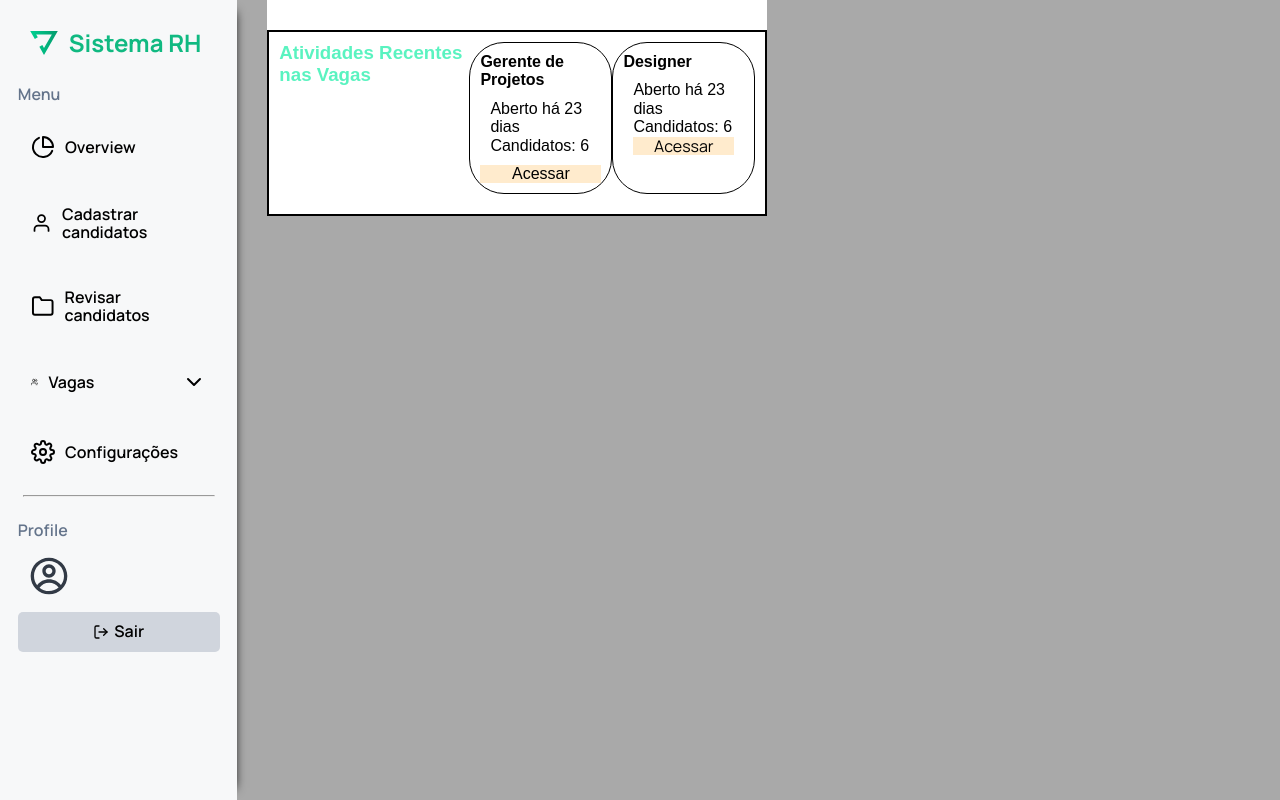
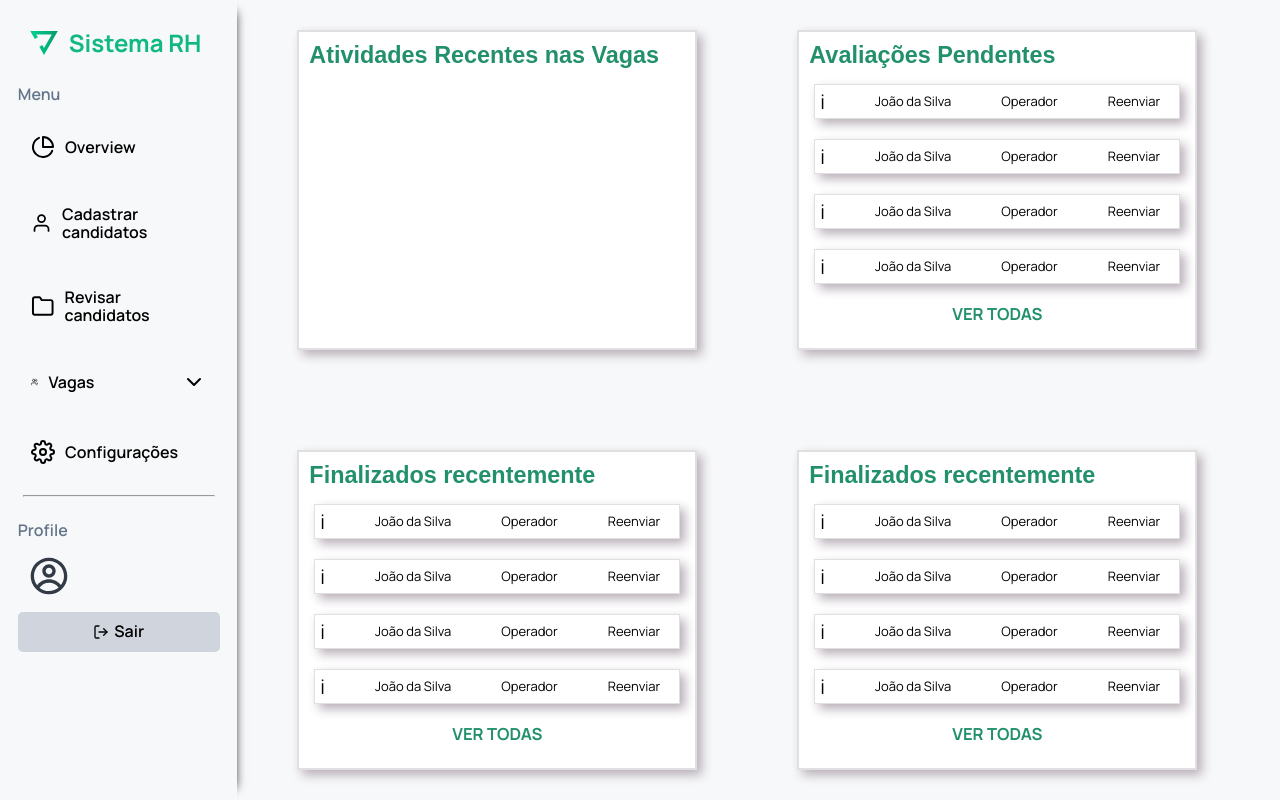
Before and after one commit to RSNF/Sistema-RH, a React (Create React App) app in the folder frontend/: page / in a window 1280 px wide. Built offline with nearby package versions, Linux system fonts and the light colour scheme; no server answers.

Commit message:
ATUALIZAÇÃO DASHBOARD

```diff
--- a/frontend/src/components/Atividade/index.jsx
+++ b/frontend/src/components/Atividade/index.jsx
@@ -2,31 +2,224 @@ import "./style.css";
 
 export const Atividade = ({ href, text, target }) => {
   return (
+    <div className="container">
       <section className="atividades">
-      <section className="atividades-vagas">
+        <section className="atividades-grid item1">
           <div className="text-principal">
             <h3 className="text-font">Atividades Recentes nas Vagas</h3>
           </div>
-        <div className="item">
-          <h4 className="text-font">Gerente de Projetos</h4>
-          <div className="text-item">
-            <p className="text-font">Aberto há 23 dias</p>
-            <p className="text-font">Candidatos: 6</p>
+        </section>
+
+        <section className="atividades-grid ">
+          <div className="text-principal">
+            <h3 className="text-font">Avaliações Pendentes</h3>
           </div>
-          <div className="acesso">
-            <p className="text-font">Acessar</p>
+          <div className="contantes-item">
+            <div className="pendente-item">
+              <span>i</span>
+              <span>
+                <p>João da Silva</p>
+              </span>
+              <span>
+                <p>Operador</p>
+              </span>
+              <form>
+                <div id="input-div">
+                  <p>Reenviar</p>
+                </div>
+              </form>
+            </div>
+
+            <div className="pendente-item">
+              <span>i</span>
+              <span>
+                <p>João da Silva</p>
+              </span>
+              <span>
+                <p>Operador</p>
+              </span>
+              <form>
+                <div id="input-div">
+                  <p>Reenviar</p>
+                </div>
+              </form>
+            </div>
+
+            <div className="pendente-item">
+              <span>i</span>
+              <span>
+                <p>João da Silva</p>
+              </span>
+              <span>
+                <p>Operador</p>
+              </span>
+              <form>
+                <div id="input-div">
+                  <p>Reenviar</p>
+                </div>
+              </form>
+            </div>
+
+            <div className="pendente-item">
+              <span>i</span>
+              <span>
+                <p>João da Silva</p>
+              </span>
+              <span>
+                <p>Operador</p>
+              </span>
+              <form>
+                <div id="input-div">
+                  <p>Reenviar</p>
+                </div>
+              </form>
             </div>
           </div>
+          <div className="ver-pendente">
+            <h5>VER TODAS</h5>
+          </div>
+        </section>
 
-        <div className="item">
-          <h4 className="text-font">Designer</h4>
-          <div className="text-item">
-            <p className="text-font">Aberto há 23 dias</p>
-            <p className="text-font">Candidatos: 6</p>
-            <p className="acesso">Acessar</p>
+        <section className="atividades-grid item3">
+          <div className="text-principal">
+            <h3 className="text-font">Finalizados recentemente</h3>
           </div>
+          <div className="contantes-item">
+            <div className="pendente-item">
+              <span>i</span>
+              <span>
+                <p>João da Silva</p>
+              </span>
+              <span>
+                <p>Operador</p>
+              </span>
+              <form>
+                <div id="input-div">
+                  <p>Reenviar</p>
+                </div>
+              </form>
+            </div>
+
+            <div className="pendente-item">
+              <span>i</span>
+              <span>
+                <p>João da Silva</p>
+              </span>
+              <span>
+                <p>Operador</p>
+              </span>
+              <form>
+                <div id="input-div">
+                  <p>Reenviar</p>
+                </div>
+              </form>
+            </div>
+
+            <div className="pendente-item">
+              <span>i</span>
+              <span>
+                <p>João da Silva</p>
+              </span>
+              <span>
+                <p>Operador</p>
+              </span>
+              <form>
+                <div id="input-div">
+                  <p>Reenviar</p>
+                </div>
+              </form>
+            </div>
+
+            <div className="pendente-item">
+              <span>i</span>
+              <span>
+                <p>João da Silva</p>
+              </span>
+              <span>
+                <p>Operador</p>
+              </span>
+              <form>
+                <div id="input-div">
+                  <p>Reenviar</p>
+                </div>
+              </form>
+            </div>
+          </div>
+          <div className="ver-pendente">
+            <h5>VER TODAS</h5>
+          </div>
+        </section>
+
+        <section className="atividades-grid item4">
+          <div className="text-principal">
+            <h3 className="text-font">Finalizados recentemente</h3>
+          </div>
+          <div className="contantes-item">
+            <div className="pendente-item">
+              <span>i</span>
+              <span>
+                <p>João da Silva</p>
+              </span>
+              <span>
+                <p>Operador</p>
+              </span>
+              <form>
+                <div id="input-div">
+                  <p>Reenviar</p>
+                </div>
+              </form>
+            </div>
+
+            <div className="pendente-item">
+              <span>i</span>
+              <span>
+                <p>João da Silva</p>
+              </span>
+              <span>
+                <p>Operador</p>
+              </span>
+              <form>
+                <div id="input-div">
+                  <p>Reenviar</p>
+                </div>
+              </form>
+            </div>
+
+            <div className="pendente-item">
+              <span>i</span>
+              <span>
+                <p>João da Silva</p>
+              </span>
+              <span>
+                <p>Operador</p>
+              </span>
+              <form>
+                <div id="input-div">
+                  <p>Reenviar</p>
+                </div>
+              </form>
+            </div>
+
+            <div className="pendente-item">
+              <span>i</span>
+              <span>
+                <p>João da Silva</p>
+              </span>
+              <span>
+                <p>Operador</p>
+              </span>
+              <form>
+                <div id="input-div">
+                  <p>Reenviar</p>
+                </div>
+              </form>
+            </div>
+          </div>
+          <div className="ver-pendente">
+            <h5>VER TODAS</h5>
           </div>
         </section>
       </section>
+    </div>
   );
 };
--- a/frontend/src/components/Atividade/style.css
+++ b/frontend/src/components/Atividade/style.css
@@ -3,47 +3,64 @@
   padding: 0;
   box-sizing: border-box;
 }
-body {
-  background-color: darkgray;
+p {
+  font-size: 13px;
 }
 .text-font {
   font-family: Arial, Helvetica, sans-serif;
 }
 .text-principal {
   padding-bottom: 10px;
-  color: rgb(90, 243, 192);
+  color: rgb(34, 144, 107);
 }
-.atividades {
-  padding-top: 30px;
-  background-color: white;
-  width: 500px;
-
+.container {
   display: flex;
   flex-direction: column;
 }
-.atividades-vagas {
+.atividades {
+  padding: 30px;
+  min-height: 100vh;
+  width: 500px;
+
+  display: grid;
+  grid-template-columns: repeat(2, 1fr);
+  gap: 100px;
+  grid-auto-rows: minmax(300px, auto);
+}
+.atividades-grid {
+  border: 2px solid #e0e0e0;
+  background-color: white;
+  font-size: 20px;
   padding: 10px;
-  border: 2px solid black;
-  padding-bottom: 20px;
+  width: 50vh;
+  height: auto;
 
+  box-shadow: 5px 5px 10px rgba(184, 175, 184, 1);
+  -webkit-box-shadow: 5px 5px 10px rgba(184, 175, 184, 1);
+  -moz-box-shadow: 5px 5px 10px rgba(184, 175, 184, 1);
+}
+
+.contantes-item {
   display: flex;
-  justify-content: flex-end;
+  padding: 5px;
+  flex-direction: column;
+  gap: 20px;
 }
-.item {
-  padding: 10px;
+.pendente-item {
+  display: flex;
+  padding: 5px;
+  gap: 20px 50px;
+  align-items: center;
 
-  border-radius: 35px;
-  border: 1px;
-  border-style: solid;
-  width: 200px;
+  border: 1px solid #e0e0e0;
+  box-shadow: 5px 5px 10px rgba(184, 175, 184, 1);
+  -webkit-box-shadow: 5px 5px 10px rgba(184, 175, 184, 1);
+  -moz-box-shadow: 5px 5px 10px rgba(184, 175, 184, 1);
 }
-.text-item {
-  padding: 10px;
-}
-.acesso {
-  padding: 0;
-  margin: 0;
+.ver-pendente {
   display: flex;
   justify-content: center;
-  background-color: blanchedalmond;
+
+  padding-top: 15px;
+  color: rgb(34, 144, 107);
 }
```
Lines whose indentation alone changed are shown as unchanged.
